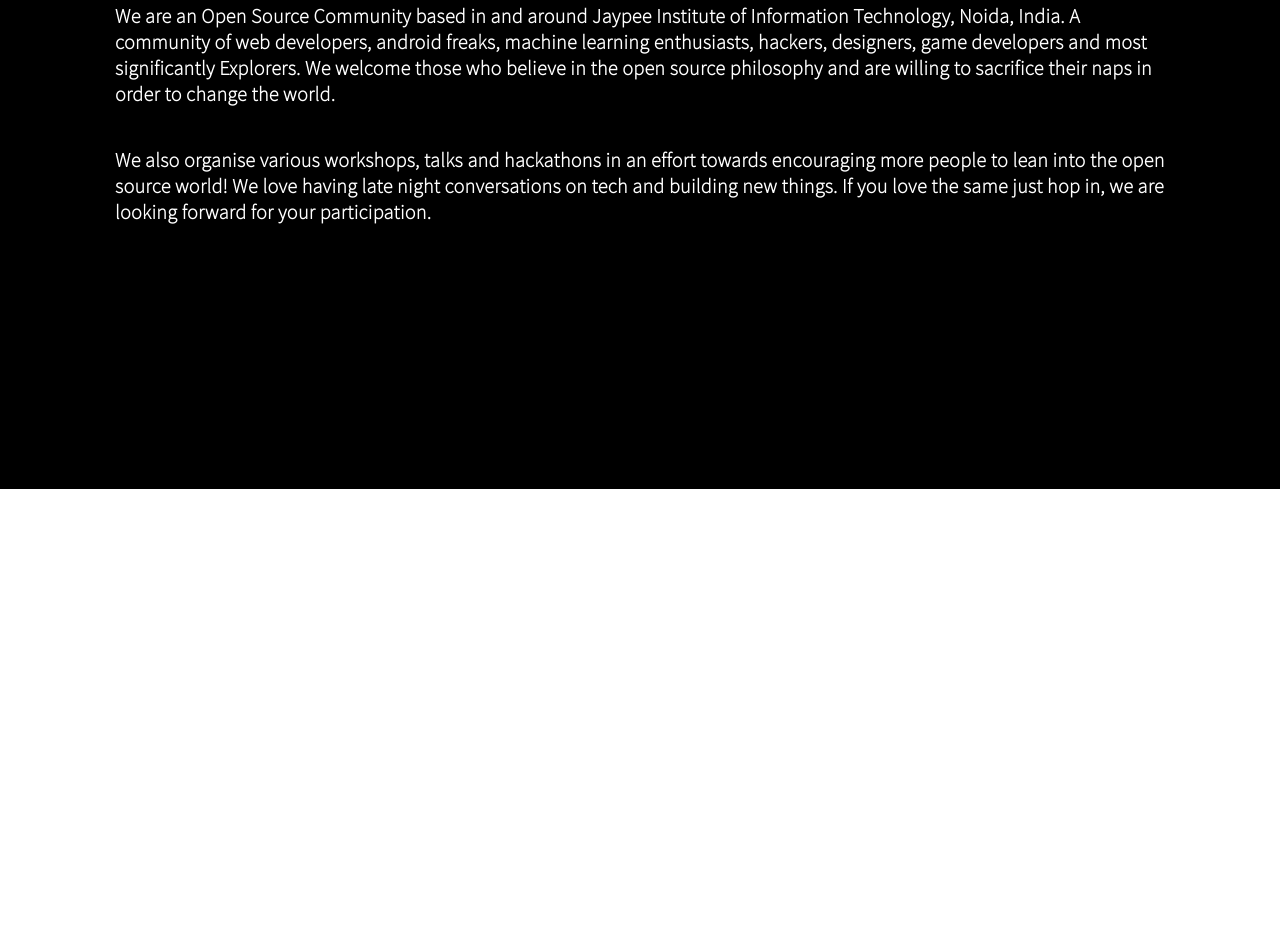
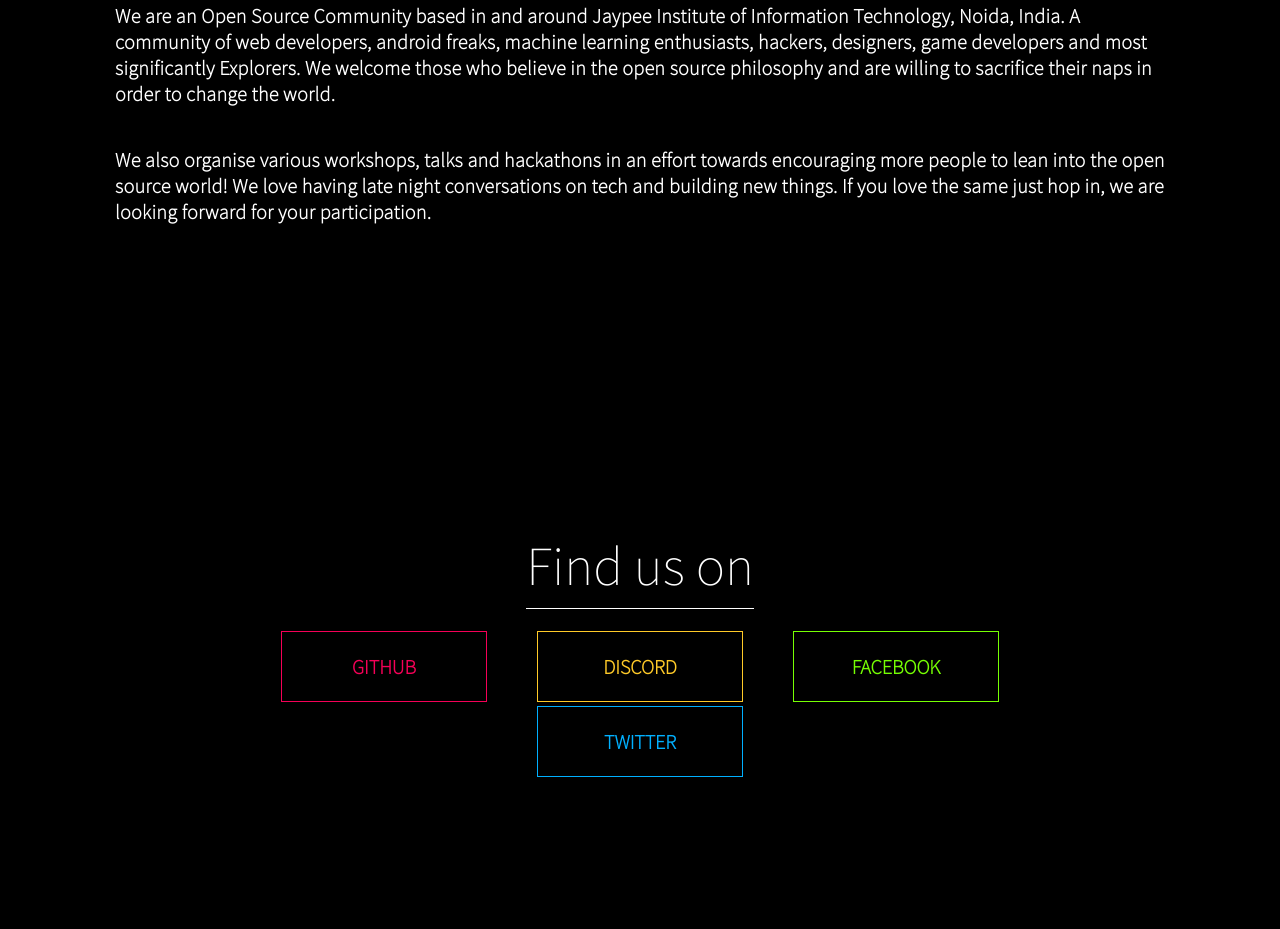
Before and after one commit to osdc/osdc.github.io, a Gatsby site: page / in a window 1280 px wide. Shown: the part 1141-2070 px from the top of the page. Before the commit the page ends 1630 px from the top, so only its background shows below. Built offline with nearby package versions, Linux system fonts and the light colour scheme; Gatsby itself is replaced by a stand-in of ours.

Commit message:
add social links

```diff
--- a/package.json
+++ b/package.json
@@ -13,5 +13,8 @@
     "gatsby-link": "^1.6.39",
     "gatsby-plugin-styled-components": "^2.0.9",
     "styled-components": "^3.2.3"
+  },
+  "devDependencies": {
+    "@fortawesome/fontawesome-free": "^5.1.0"
   }
 }
--- a/src/pages/index.js
+++ b/src/pages/index.js
@@ -8,6 +8,13 @@ import Monoton from '../../styles/fonts/Monoton-Regular.ttf';
 
 import Assistant from '../../styles/fonts/Assistant-ExtraLight.ttf';
 
+import facebookicon from '../../styles/icons/facebook.png'
+
+import discordicon from '../../styles/icons/discord.svg'
+
+import githubicon from '../../styles/icons/github.png'
+
+import twittericon from '../../styles/icons/twitter.png'
 
 /*Styled Components*/
 
@@ -234,6 +241,158 @@ const Abouttext = styled.p`
   letter-spacing: 0.02em;
 `;
 
+/* Contact links */
+
+const ContactSection = styled.div`
+  min-height: 400px;
+  margin: 0px;
+  display: flex;
+  flex-direction: column;
+  justify-content: flex-start;
+  align-items: center;
+  padding-top: 40px;
+  background-color: black;
+  color: white;
+  font-family: 'Assistant', sans-serif;
+`;
+
+const FindHead = styled.div`
+  font-size: 55px;
+  padding-bottom: 7px;
+  border-bottom: 1px solid white;
+`;
+
+const IconsContainer = styled.div`
+  min-height: 150px;
+  width: 60%;
+  margin-top: 20px;
+  display: flex;
+  justify-content: space-around;
+  align-items: center;
+  flex-wrap: wrap;
+`;
+
+const GithubLink = styled.div`
+  height: 45px;
+  width: 180px;
+  border: 1px solid #f50057;
+  display: flex;
+  justify-content: space-evenly;
+  align-items: center;
+  padding: 12px;
+  font-family: 'Assistant', sans-serif;
+  font-weight: bold;
+  font-size: 20px;
+  color: #f50057;
+  transition: all 180ms ease-in-out;
+
+  &:hover {
+    box-shadow: inset 180px 0px 0 0 #f50057;
+    cursor: pointer;
+    color: black;
+  }
+
+  @media (max-width: 600px) {
+    margin-bottom: 15px;
+  }
+`;
+
+const DiscordLink = styled.div`
+  height: 45px;
+  width: 180px;
+  border: 1px solid #ffca28;
+  display: flex;
+  justify-content: space-evenly;
+  align-items: center;
+  padding: 12px;
+  font-family: 'Assistant', sans-serif;
+  font-weight: bold;
+  font-size: 20px;
+  color: #ffca28;
+  transition: all 180ms ease-in-out;
+
+  &:hover {
+    box-shadow: inset 180px 0px 0 0 #ffca28;
+    cursor: pointer;
+    color: black;
+  }
+
+  @media (max-width: 600px) {
+    margin-bottom: 15px;
+  }
+`;
+
+const FacebookLink = styled.div`
+  height: 45px;
+  width: 180px;
+  border: 1px solid #76ff03;
+  display: flex;
+  justify-content: space-evenly;
+  align-items: center;
+  padding: 12px;
+  font-family: 'Assistant', sans-serif;
+  font-weight: bold;
+  font-size: 20px;
+  color: #76ff03;
+  transition: all 180ms ease-in-out;
+
+  &:hover {
+    box-shadow: inset 180px 0px 0 0 #76ff03;
+    cursor: pointer;
+    color: black;
+  }
+
+  @media (max-width: 600px) {
+    margin-bottom: 15px;
+  }
+`;
+
+const TwitterLink = styled.div`
+  height: 45px;
+  width: 180px;
+  border: 1px solid #00b0ff;
+  display: flex;
+  justify-content: space-evenly;
+  align-items: center;
+  padding: 12px;
+  font-family: 'Assistant', sans-serif;
+  font-weight: bold;
+  font-size: 20px;
+  color: #00b0ff;
+  transition: all 180ms ease-in-out;
+
+  &:hover {
+    box-shadow: inset 180px 0px 0 0 #00b0ff;
+    cursor: pointer;
+    color: black;
+  }
+
+  @media (max-width: 600px) {
+    margin-bottom: 15px;
+  }
+`;
+
+const IconLinks = styled.img`
+  height: 30px;
+  width: 30px;
+  color: white;
+`;
+
+const Alink = styled.a`
+  text-decoration: none;
+  outline: none !important;
+
+  &:focus {
+    outline: none;
+    text-decoration: none;
+  }
+
+  &:active {
+    outline: none;
+    text-decoration: none;
+  }
+`;
+
 
 /*Main*/
 
@@ -259,4 +418,31 @@ export default () => <Container>
 			</Abouttext>
 		</Aboutus>
 	</About>
+
+  <ContactSection>
+    <FindHead>Find us on</FindHead>
+    <IconsContainer>
+      <Alink href="https://github.com/osdc/" target="_blank">
+         <GithubLink>
+{/*        <IconLinks src={githubicon} />
+*/}        <span>GITHUB</span>
+         </GithubLink>
+      </Alink>
+      <Alink>
+        <DiscordLink>
+{/*        <IconLinks src={discordicon} />
+*/}        <span>DISCORD</span>
+        </DiscordLink>
+      </Alink>
+      <FacebookLink>
+{/*        <IconLinks src={facebookicon} style={{'marginBottom': '4px'}} />
+*/}        <span>FACEBOOK</span>
+      </FacebookLink>
+      <TwitterLink>
+{/*        <IconLinks src={twittericon} />
+*/}        <span>TWITTER</span>
+      </TwitterLink>
+    </IconsContainer>
+  </ContactSection>
+
 </Container>
```
Also changed, not shown: src/pages/leaderboard.js (+5 -6 lines), styles/icons/discord.svg (added), styles/icons/facebook.png (added), styles/icons/github.png (added), styles/icons/twitter.png (added), 1 other file.
